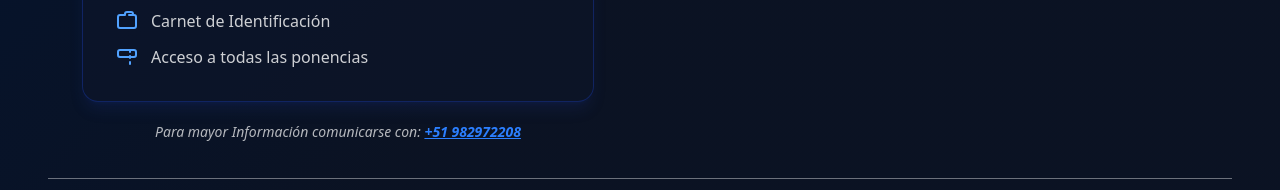
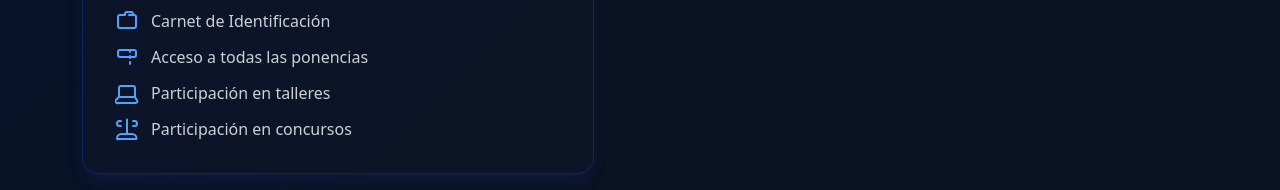
Before and after one commit to jos3lo89/cincit-landing, an Astro site: page /register in a window 1280 px wide. Shown: the part 485-675 px from the top of the page. Built offline with nearby package versions, Linux system fonts and the light colour scheme; Astro itself is replaced by a stand-in of ours.

Commit message:
update: inscription

```diff
--- a/src/components/Inscription.astro
+++ b/src/components/Inscription.astro
@@ -92,6 +92,44 @@
         </svg>
         <span class="text-white/80">Acceso a todas las ponencias</span>
       </li>
+      <li class="flex items-center gap-3">
+        <svg
+          xmlns="http://www.w3.org/2000/svg"
+          class="h-6 w-6 text-blue-400 flex-shrink-0"
+          fill="none"
+          viewBox="0 0 24 24"
+          stroke="currentColor"
+          stroke-width="2"
+          stroke-linecap="round"
+          stroke-linejoin="round"
+        >
+          <path
+            d="M20 16V7a2 2 0 0 0-2-2H6a2 2 0 0 0-2 2v9m16 0H4m16 0 1.28 2.31A2 2 0 0 1 20.73 22H3.27a2 2 0 0 1-1.55-3.69L4 16"
+          ></path>
+        </svg>
+        <span class="text-white/80">Participación en talleres</span>
+      </li>
+      <li class="flex items-center gap-3">
+        <svg
+          xmlns="http://www.w3.org/2000/svg"
+          class="h-6 w-6 text-blue-400 flex-shrink-0"
+          fill="none"
+          viewBox="0 0 24 24"
+          stroke="currentColor"
+          stroke-width="2"
+          stroke-linecap="round"
+          stroke-linejoin="round"
+        >
+          <path d="M6 9H4.5a2.5 2.5 0 0 1 0-5H6"></path>
+          <path d="M18 9h1.5a2.5 2.5 0 0 0 0-5H18"></path>
+          <path d="M4.5 22H19.5"></path>
+          <path d="M12 17V2.5"></path>
+          <path
+            d="M12 17H6.5a4.5 4.5 0 0 0-4.5 4.5v0A.5.5 0 0 0 3 22h18a.5.5 0 0 0 .5-.5v0a4.5 4.5 0 0 0-4.5-4.5H12Z"
+          ></path>
+        </svg>
+        <span class="text-white/80">Participación en concursos</span>
+      </li>
     </ul>
   </div>
 
```
